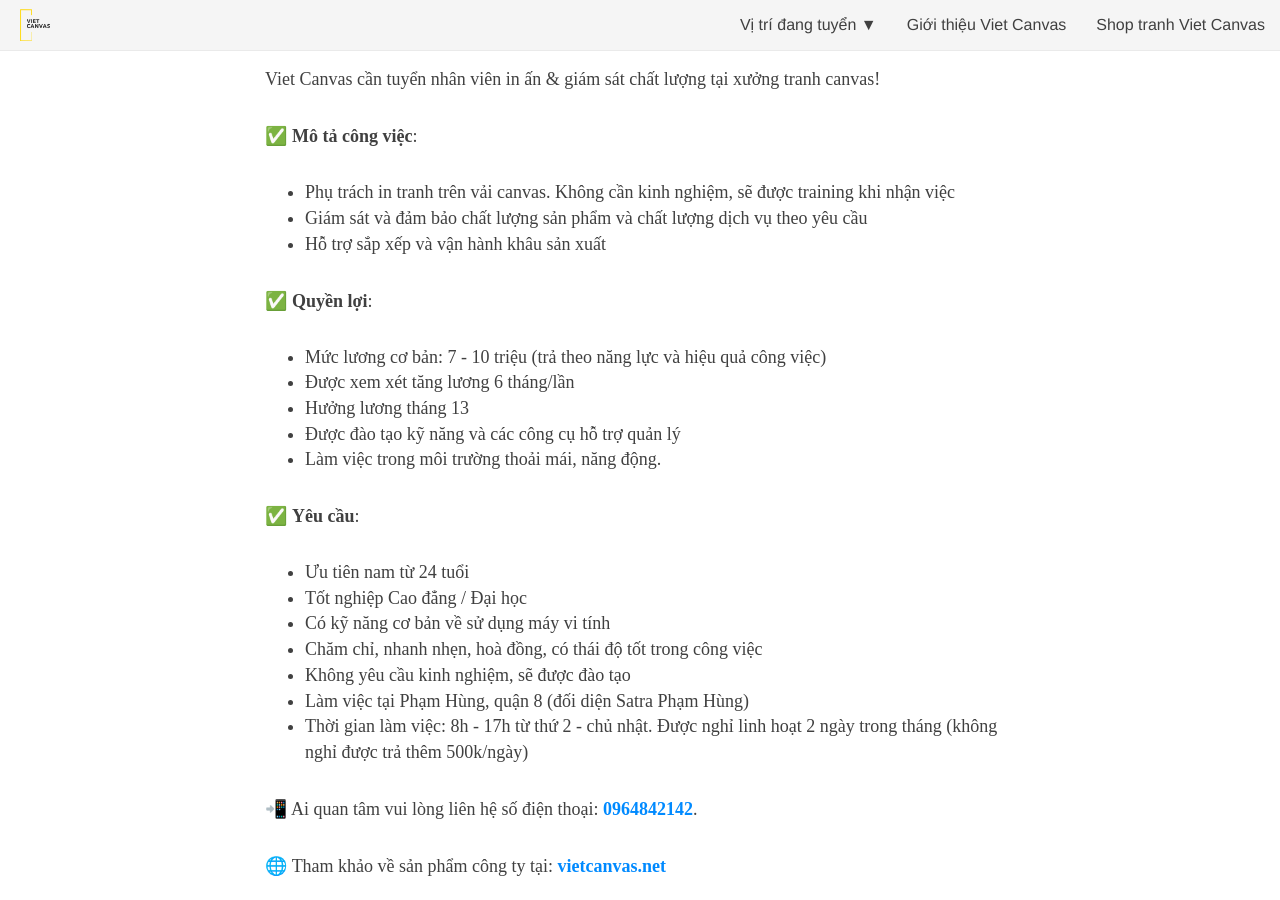
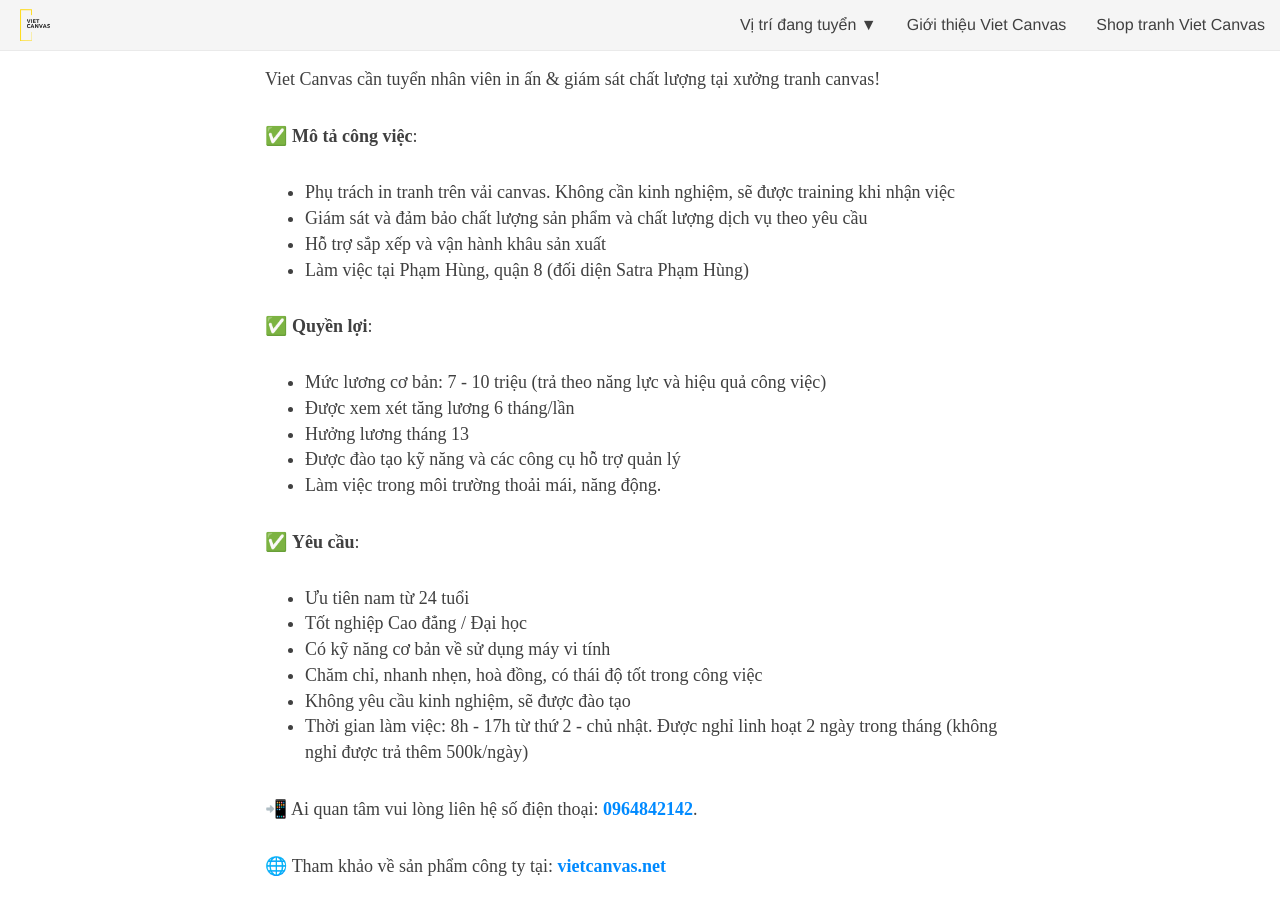
Before and after one commit to Tungtono/vc-jobs, a Jekyll site: the page built from _posts/2019-04-23-in-an-giam-sat.md, in a window 1280 px wide and 900 px high, scrolled down 309 px. Built offline with Jekyll 4.4.1, drawn with Linux system fonts in a browser that asks for light colours; nearby versions of some CDN libraries; some web fonts are replaced; part of the change alters nothing that is shown.

Commit message:
no message

```diff
--- a/_posts/2019-04-23-in-an-giam-sat.md
+++ b/_posts/2019-04-23-in-an-giam-sat.md
@@ -22,6 +22,7 @@ Viet Canvas cần tuyển nhân viên in ấn & giám sát chất lượng tại
 - Phụ trách in tranh trên vải canvas. Không cần kinh nghiệm, sẽ được training khi nhận việc
 - Giám sát và đảm bảo chất lượng sản phẩm và chất lượng dịch vụ theo yêu cầu
 - Hỗ trợ sắp xếp và vận hành khâu sản xuất
+- Làm việc tại Phạm Hùng, quận 8 (đối diện Satra Phạm Hùng)
 
 ✅ **Quyền lợi**:
 
@@ -38,7 +39,6 @@ Viet Canvas cần tuyển nhân viên in ấn & giám sát chất lượng tại
 + Có kỹ năng cơ bản về sử dụng máy vi tính
 + Chăm chỉ, nhanh nhẹn, hoà đồng, có thái độ tốt trong công việc
 + Không yêu cầu kinh nghiệm, sẽ được đào tạo
-+ Làm việc tại Phạm Hùng, quận 8 (đối diện Satra Phạm Hùng)
 + Thời gian làm việc: 8h - 17h từ thứ 2 - chủ nhật. Được nghỉ linh hoạt 2 ngày trong tháng (không nghỉ được trả thêm 500k/ngày)
 
 📲 Ai quan tâm vui lòng liên hệ số điện thoại: [**0964842142**](tel:0964842142).
```
